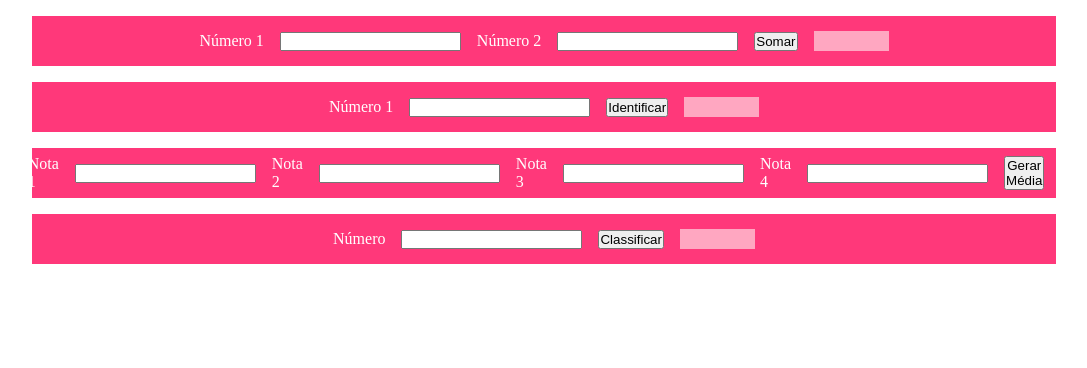
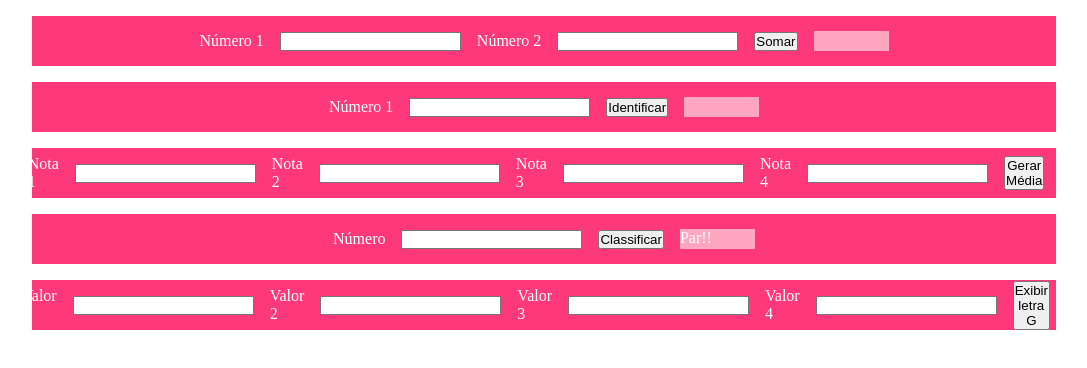
Before and after one commit to natybastazini/aula03, a plain HTML site: page index.html in a window 1280 px wide. Both pictures are taken after a click on the button "Classificar". Shown: the whole page, without its empty margins (96-1183 px from the left). Drawn offline with Linux system fonts and the light colour scheme.

Commit message:
finalizar

```diff
--- a/index.html
+++ b/index.html
@@ -45,6 +45,18 @@
             <span class="resultado" id="resultado-item4"></span>
         </div>
 
+        <div class="item">
+            <label for="">Valor 1</label>
+            <input type="text" id="v1">
+            <label for="">Valor 2</label>
+            <input type="text" id="v2">
+            <label for="">Valor 3</label>
+            <input type="text" id="v3">
+            <label for="">Valor 4</label>
+            <input type="text" id="v4">
+            <button id="exibir">Exibir letra G</button>
+            <span class="resultado" id="resultado-item3"></span>
+        </div>
 
     </div>
 </body>
--- a/main.js
+++ b/main.js
@@ -49,15 +49,15 @@ function gerarMedia () {
 function classificar () {
     const numero = Number(document.getElementById('numero-item4').value)
     const resultado = document.getElementById('resultado-item4')
-    // const imparOuPar = (numero) / 2 == 0
     let revelar
 
-    if(numero / 2 === 0 ){
+    if(numero % 2 === 0 ){
         revelar = ('Par!!')
     }else{
-        revelar = ('Ímpar')
+        revelar = ('Ímpar!!')
     }
 
+    resultado.textContent = revelar
 }
 
 
```
